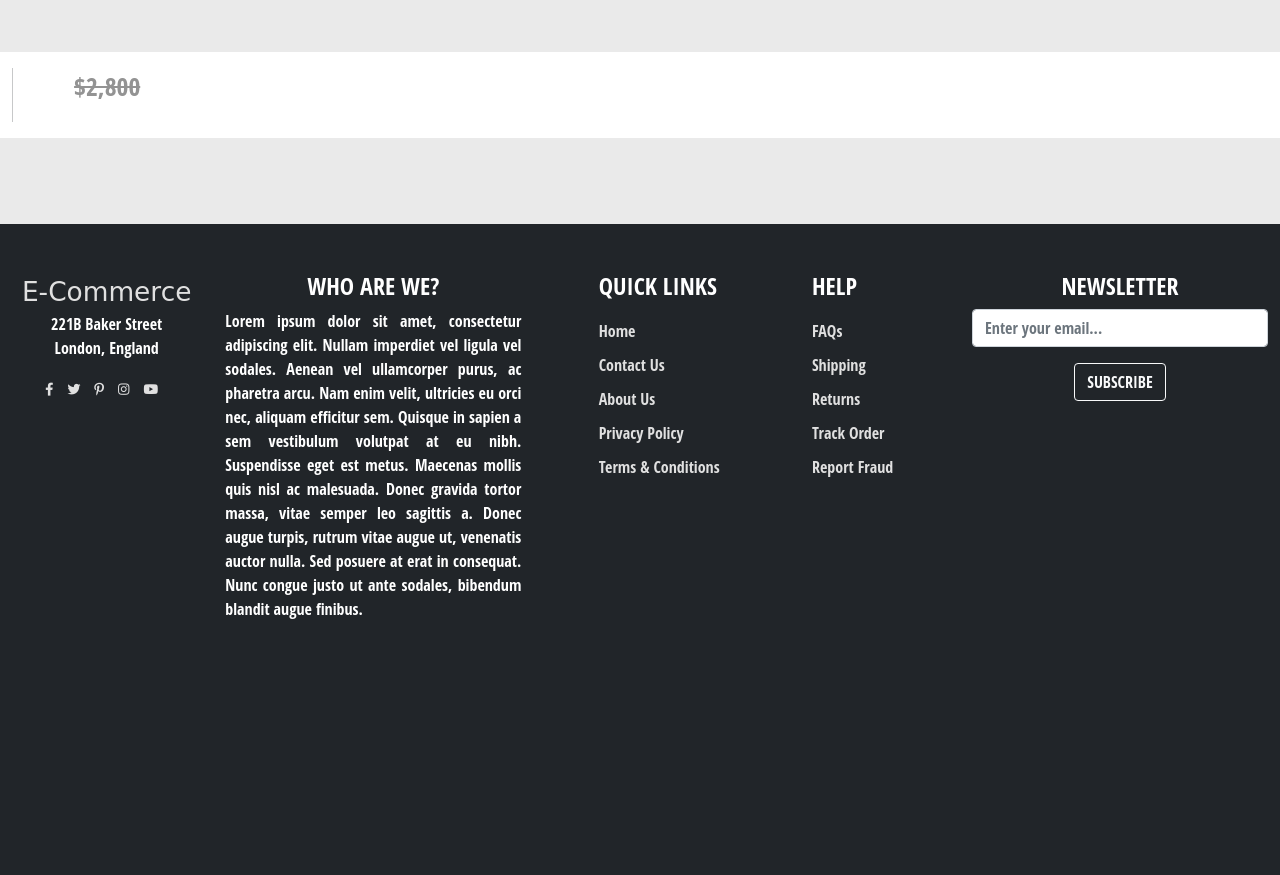
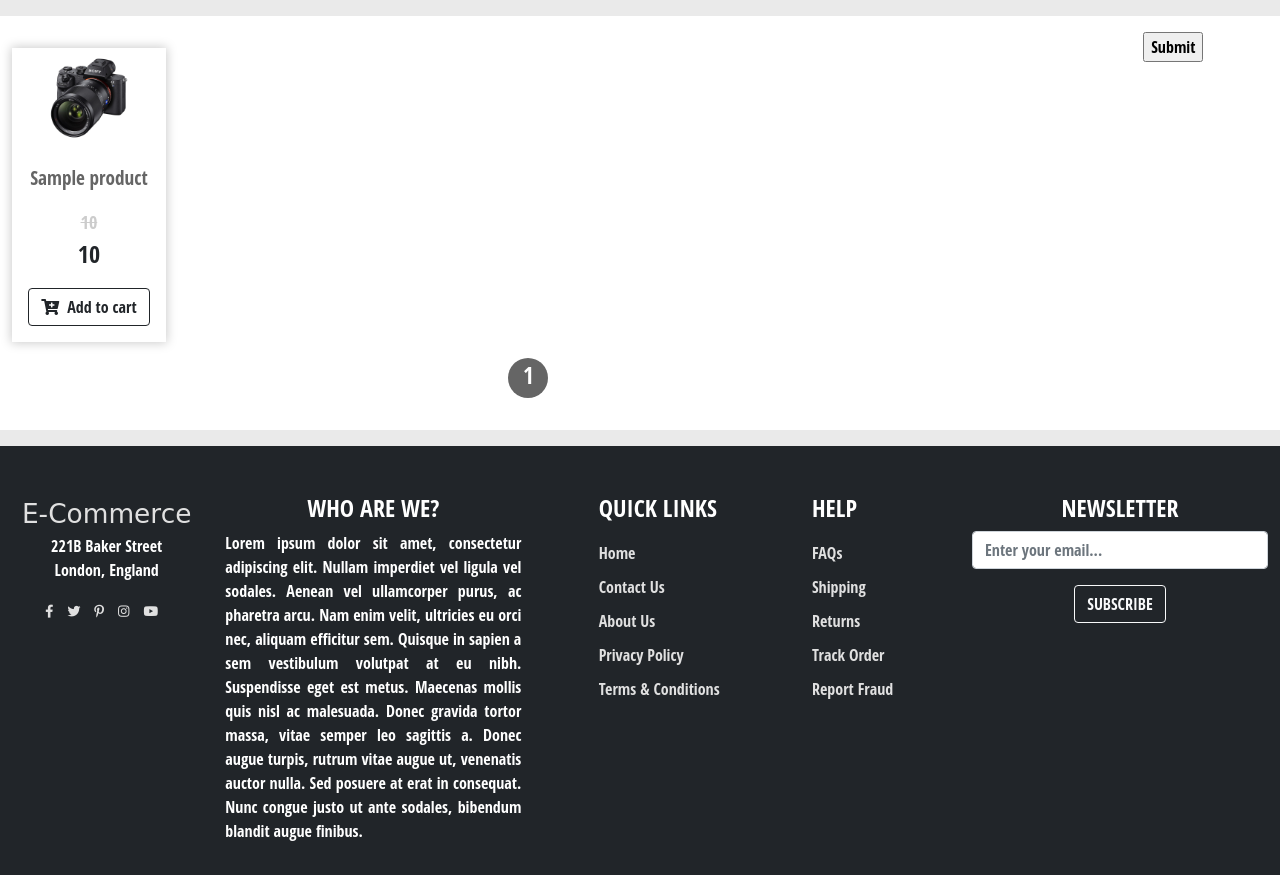
Before and after one commit to alirahmnicode/ecommerce, a Django app: template ecommerce/inventory/templates/inventory/filter.html in a window 1280 px wide. Shown: the part 147-1022 px from the top of the page. Before the commit the page ends 766 px from the top, so only its background shows below. Run offline with Django 4.2, Linux system fonts and the light colour scheme; tables that the repository leaves empty hold one stand-in row (values such as "Sample post"); the template is opened without the code that fills it: values that come from a table or form of the project are taken from there, most other values are stand-ins (such as "Sample title", 1, 10 or a date in 2020); parts of the project's set-up code (start-up, migrations or seed data) failed here and were passed over; some libraries are stand-ins or nearby versions.

Commit message:
compelte filter system

```diff
--- a/ecommerce/inventory/models.py
+++ b/ecommerce/inventory/models.py
@@ -124,6 +124,9 @@ class Brand(models.Model):
         verbose_name=_("brand name"),
         help_text=_("format: required, unique, max-255"),
     )
+
+    def __str__(self) -> str:
+        return self.name
 
 
 class ProductAttribute(models.Model):
--- a/ecommerce/inventory/templates/inventory/filter.html
+++ b/ecommerce/inventory/templates/inventory/filter.html
@@ -1,5 +1,6 @@
 {% extends 'base.html' %}
 {% load static %}
+{% load update_params %}
 
 {% block title %}
 
@@ -16,27 +17,81 @@
         <main class="row">
             <div class="col-12 bg-white py-3 my-3">
                 <div class="row">
+                    <!-- Products -->
+                    <div class="col-lg-10 col-md-9">
+                        <div class="row">
+                            {% for obj in objects %}
+                            <!-- Product -->
+                            <div class="col-xl-2 col-lg-3 col-sm-6 my-3">
+                                <div class="col-12 bg-white text-center h-100 product-item">
+                                    <div class="row h-100">
+                                        <div class="col-12 p-0 mb-3">
+                                            <a href="product.html">
+                                                <img src="images/image-1.jpg" class="img-fluid">
+                                            </a>
+                                        </div>
+                                        <div class="col-12 mb-3">
+                                            <a href="product.html" class="product-name">{{obj.product.name}}</a>
+                                        </div>
+                                        <div class="col-12 mb-3">
+                                            <span class="product-price-old">
+                                                {{obj.store_price}}
+                                            </span>
+                                            <br>
+                                            <span class="product-price">
+                                                {{obj.store_price}}
+                                            </span>
+                                        </div>
+                                        <div class="col-12 mb-3 align-self-end">
+                                            <button class="btn btn-outline-dark" type="button"><i
+                                                    class="fas fa-cart-plus me-2"></i>Add to cart</button>
+                                        </div>
+                                    </div>
+                                </div>
+                            </div>
+                            <!-- Product -->
+                            {% endfor %}
+                        </div>
+                        <!-- pagination -->
+                        <div class="col-12">
+                            <nav aria-label="Page navigation example">
+                                <ul class="pagination justify-content-center">
+                                    {% if objects.has_previous %}
+                                    <li class="page-item">
+                                        <a href="?{% update_params page=1 %}">1</a>
+                                    </li>
+                                    <li class="page-item">
+                                        <a class="page-link"
+                                            href="?{% update_params page=objects.previous_page_number %}"><i
+                                                class="fas fa-long-arrow-alt-left"></i></a>
+                                    </li>
+                                    {% endif %}
+                                    <li class="page-item active" aria-current="page">
+                                        <a class="page-link" href="#">{{ objects.number }} </a>
+                                    </li>
+                                    {% if objects.has_next %}
+                                    <li class="page-item">
+                                        <a class="page-link"
+                                            href="?{% update_params page=objects.next_page_number %}"><i
+                                                class="fas fa-long-arrow-alt-right"></i></a>
+                                    </li>
+                                    <li class="page-item">
+                                        <a
+                                            href="?{% update_params page=objects.paginator.num_pages %}">{{objects.paginator.num_pages}}</a>
+                                    </li>
+                                    {% endif %}
+                                </ul>
+                            </nav>
+                        </div>
+                    </div>
+                    <!-- Products -->
+
                     <!-- Sidebar -->
                     <div class="col-lg-2 col-md-3 text-center">
-                        <div class="col-12 sidebar h-100">
-                            <div class="row">
-                                <div class="col-12">
-                                    <span class="detail-price">
-                                        {{product.store_price}}
-                                    </span>
-                                    <span class="detail-price-old">
-                                        $2,800
-                                    </span>
-                                </div>
-                                <div class="col-12">
-
-                                </div>
-                                <div class="col-12 mt-3">
-
-                                </div>
-
-                            </div>
-                        </div>
+                        <form method="get">
+                            {{ filter.form.as_p }}
+                            <input type="submit" />
+                        </form>
                     </div>
                     <!-- Sidebar -->
                 </div>
--- a/ecommerce/settings.py
+++ b/ecommerce/settings.py
@@ -38,6 +38,8 @@ INSTALLED_APPS = [
     "django.contrib.sessions",
     "django.contrib.messages",
     "django.contrib.staticfiles",
+    # third app
+    "django_filters",
     # local app
     "ecommerce.dashboard",
     "ecommerce.inventory",
```
Also changed, not shown: ecommerce/inventory/filters.py (added, +9 -0 lines), ecommerce/inventory/templatetags/update_params.py (added, +14 -0 lines), ecommerce/inventory/sort.py (added), ecommerce/inventory/templatetags/__init__.py (added).
